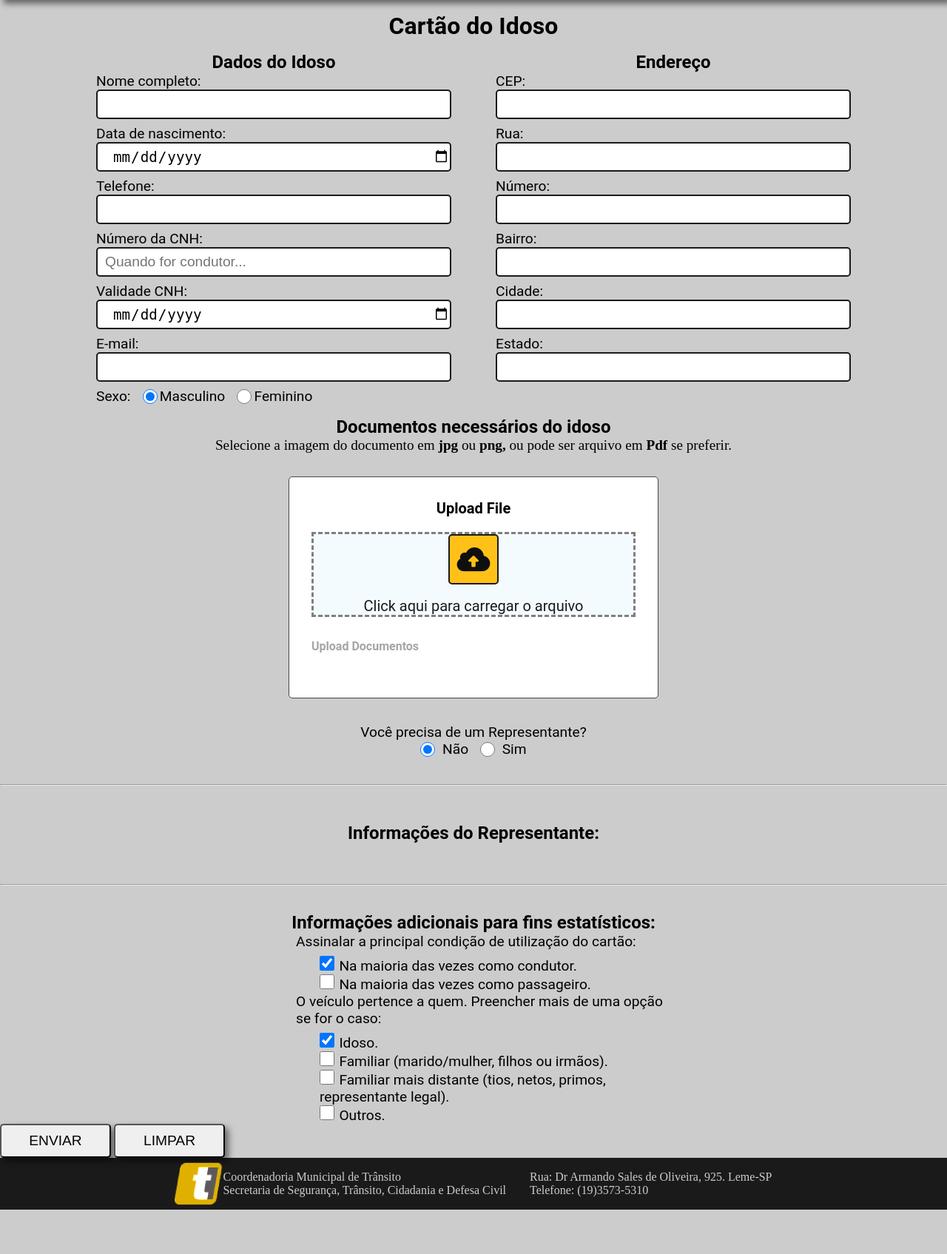
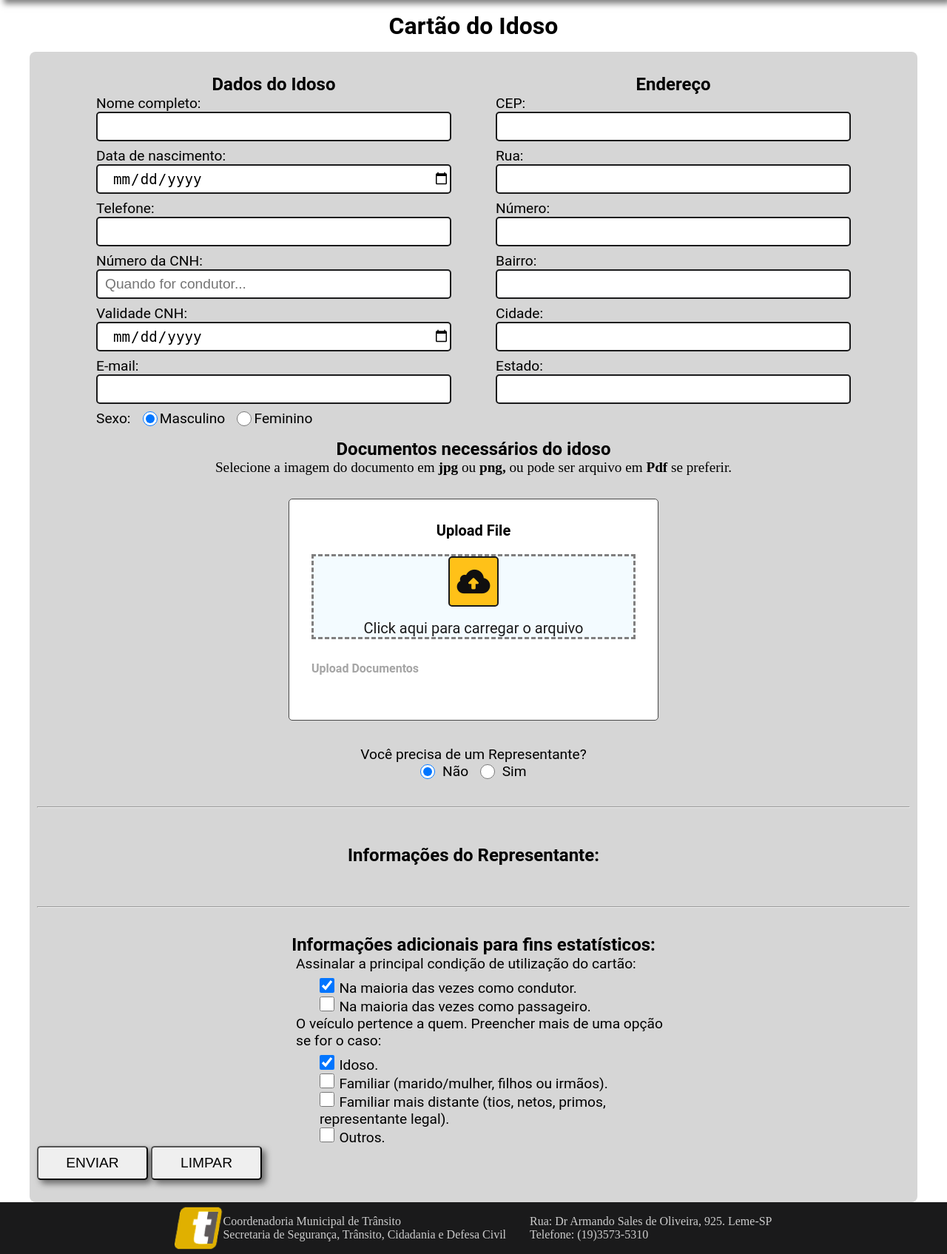
Before and after one commit to ProjetoTransito/site-transito, a Django app: page /cartao_idoso/ in a window 1280 px wide. Shown: the part 80-1775 px from the top of the page at 74% size. Before the commit the page ends 1715 px from the top, so only its background shows below. Run offline with Django 4.2, Linux system fonts and the light colour scheme.

Commit message:
add info cartaoidoso

```diff
--- a/transito/static/transito/css/cartao_idoso.css
+++ b/transito/static/transito/css/cartao_idoso.css
@@ -1,6 +1,11 @@
-body {
-    background-color: #ccc;
-}
+
+ main {
+    background-color: #cccc;
+    width: 1200px;
+    padding: 30px 10px;
+    margin: 0 auto;
+    border-radius: 8px;
+ }
 
 h1 {
     margin: 1rem auto;
--- a/transito/templates/transito/pages/cartao_idoso.html
+++ b/transito/templates/transito/pages/cartao_idoso.html
@@ -4,6 +4,7 @@
     <h1>Cartão do Idoso</h1>
 
     <!--PRIMEIRA-->
+    <main>
         <div class="cont-info">
             <section class="info-idoso">
                 <h2>Dados do Idoso</h2>
@@ -271,7 +272,7 @@
             <button class="btn-env" type="submit" id="enviar">ENVIAR</button>
             <button class="btn-limp" type="reset" id="limpar">LIMPAR</button>
         </div>
-    </form>
+    </main>
 
 
     <!--FIM CARTÃO IDOSO-->
```
